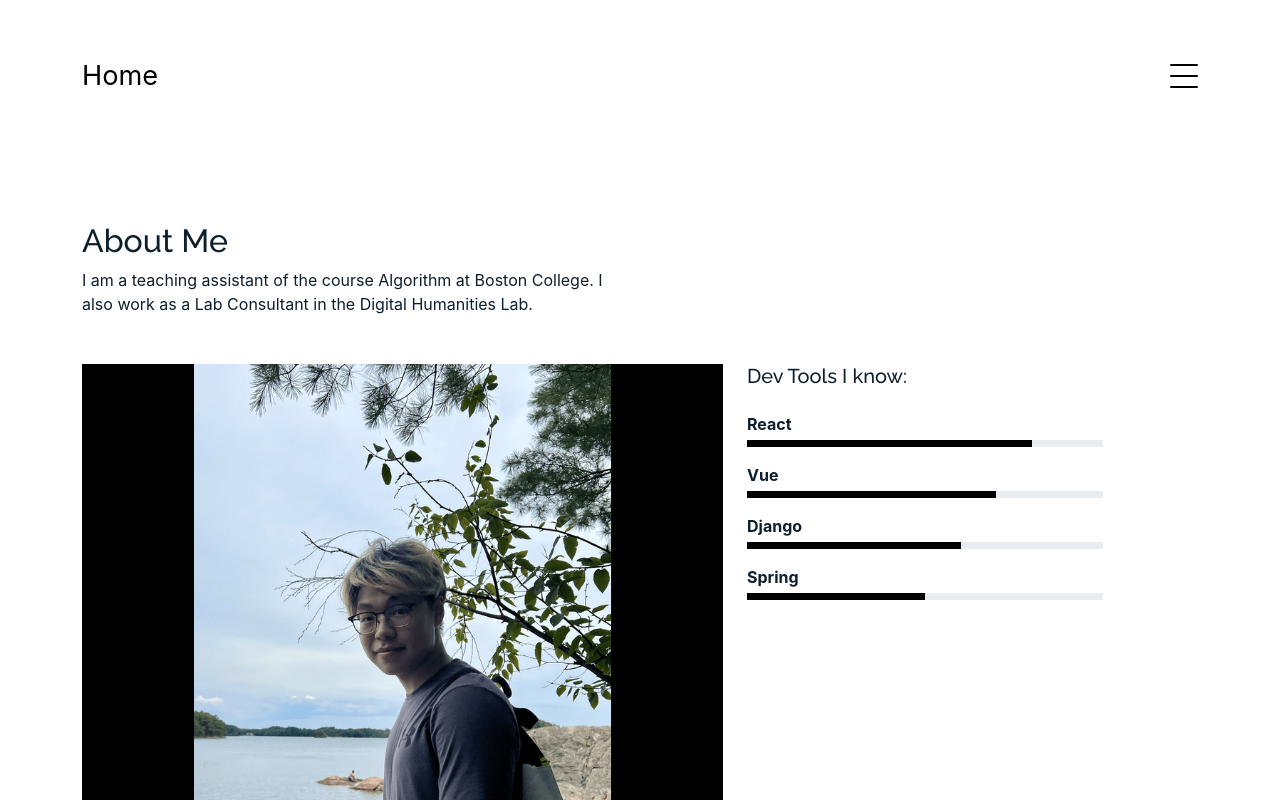
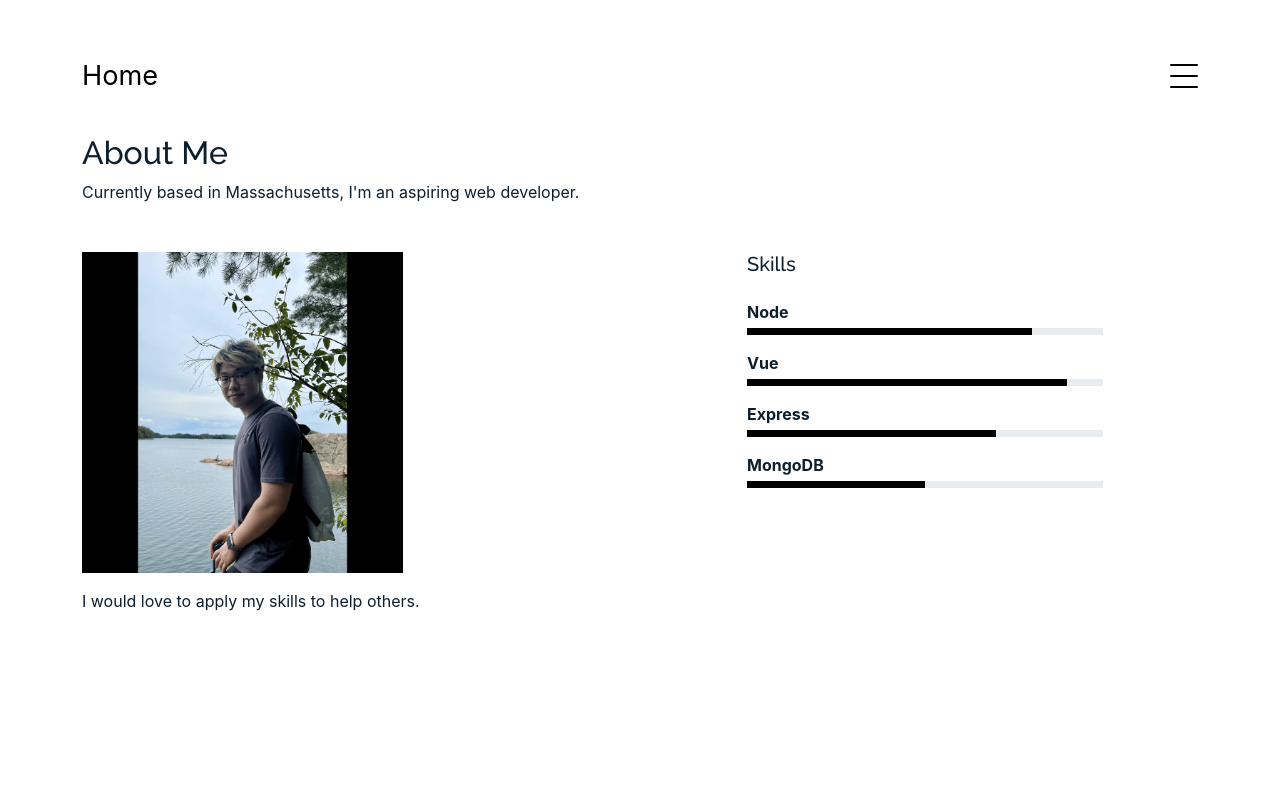
Before and after one commit to lelyu/About-Me, a React (Create React App) app in the folder about_me_react/: page /about in a window 1280 px wide. Shown: the top 800 px of the page. Built offline with nearby package versions, Linux system fonts and the light colour scheme.

Commit message:
fix bugs && updates

```diff
--- a/about_me_react/public/css/style.css
+++ b/about_me_react/public/css/style.css
@@ -34,7 +34,7 @@ h6,
 }
 
 .section {
-  padding: 7rem 0;
+  padding: 1.5rem 0;
 }
 
 .filters a, .filters button {
--- a/about_me_react/src/App.css
+++ b/about_me_react/src/App.css
@@ -36,3 +36,9 @@
     transform: rotate(360deg);
   }
 }
+
+
+#my-photo {
+  width: 50%;
+  height: 50%;
+}
--- a/about_me_react/src/components/AboutMePage.js
+++ b/about_me_react/src/components/AboutMePage.js
@@ -13,10 +13,8 @@ const AboutMePage = () => {
 							<div className='col-md-6' data-aos='fade-up'>
 								<h2>About Me</h2>
 								<p className='mb-0'>
-									I am a teaching assistant of the course
-									Algorithm at Boston College. I also work as
-									a Lab Consultant in the Digital Humanities
-									Lab.
+									Currently based in Massachusetts, I'm an
+									aspiring web developer.
 								</p>
 							</div>
 						</div>
@@ -25,11 +23,11 @@ const AboutMePage = () => {
 							<div
 								className='col-md-4 ml-auto order-2'
 								data-aos='fade-up'>
-								<h3 className='h3 mb-4'>Dev Tools I know:</h3>
+								<h3 className='h3 mb-4'>Skills</h3>
 								<ul className='list-unstyled'>
 									<li className='mb-3'>
 										<div className='d-flex mb-1'>
-											<strong>React</strong>
+											<strong>Node</strong>
 										</div>
 										<div className='progress custom-progress'>
 											<div
@@ -49,7 +47,7 @@ const AboutMePage = () => {
 											<div
 												className='progress-bar'
 												role='progressbar'
-												style={{ width: '70%' }}
+												style={{ width: '90%' }}
 												aria-valuenow='96'
 												aria-valuemin='0'
 												aria-valuemax='100'></div>
@@ -57,13 +55,13 @@ const AboutMePage = () => {
 									</li>
 									<li className='mb-3'>
 										<div className='d-flex mb-1'>
-											<strong>Django</strong>
+											<strong>Express</strong>
 										</div>
 										<div className='progress custom-progress'>
 											<div
 												className='progress-bar'
 												role='progressbar'
-												style={{ width: '60%' }}
+												style={{ width: '70%' }}
 												aria-valuenow='99'
 												aria-valuemin='0'
 												aria-valuemax='100'></div>
@@ -71,7 +69,7 @@ const AboutMePage = () => {
 									</li>
 									<li className='mb-3'>
 										<div className='d-flex mb-1'>
-											<strong>Spring</strong>
+											<strong>MongoDB</strong>
 										</div>
 										<div className='progress custom-progress'>
 											<div
@@ -97,13 +95,13 @@ const AboutMePage = () => {
 										}
 										alt='img'
 										className='img-fluid'
+										id='my-photo'
 									/>
 								</p>
 								<p>
-									I like to apply technology in the business
-									world and help others.
+									I would love to apply my skills to help
+									others.
 								</p>
-								<p>In work, I value respect the most.</p>
 							</div>
 						</div>
 					</div>
--- a/about_me_react/src/components/Experience.js
+++ b/about_me_react/src/components/Experience.js
@@ -1,24 +1,24 @@
-import React from "react";
+import React from 'react'
 
 const Experience = () => {
 	return (
-		<div className="section">
-			<div className="container">
-				<div className="row justify-content-center text-center mb-4">
-					<div className="col-5">
-						<h3 className="h3 heading">My Experience</h3>
+		<div className='section'>
+			<div className='container'>
+				<div className='row justify-content-center text-center mb-4'>
+					<div className='col-5'>
+						<h3 className='h3 heading'>My Experience</h3>
 						<p>
 							I love to learn new things and apply them to my work
 							and life
 						</p>
 					</div>
 				</div>
-				<div className="row">
-					<div className="col-12 col-sm-6 col-md-6 col-lg-3">
-						<i className="bi bi-card-checklist"></i>
-						<h4 className="h4 mb-2">Education</h4>
+				<div className='row'>
+					<div className='col-12 col-sm-6 col-md-6 col-lg-3'>
+						<i className='bi bi-card-checklist'></i>
+						<h4 className='h4 mb-2'>Education</h4>
 						<p>Boston College</p>
-						<ul className="list-unstyled list-line">
+						<ul className='list-unstyled list-line'>
 							<li>Class of 2024</li>
 							<li>GPA: 3.7</li>
 							<li>Dean's List</li>
@@ -26,11 +26,11 @@ const Experience = () => {
 							<li>Major: Economics (BA)</li>
 						</ul>
 					</div>
-					<div className="col-12 col-sm-6 col-md-6 col-lg-3">
-						<i className="bi bi-binoculars"></i>
-						<h4 className="h4 mb-2">Work Experience</h4>
+					<div className='col-12 col-sm-6 col-md-6 col-lg-3'>
+						<i className='bi bi-binoculars'></i>
+						<h4 className='h4 mb-2'>Work Experience</h4>
 						<p>Boston College and Bingo Software Co. Ltd.</p>
-						<ul className="list-unstyled list-line">
+						<ul className='list-unstyled list-line'>
 							<li>
 								Lab Consultant at Digital Humanities Lab, Boston
 								College (Jan 2023 - May 2024)
@@ -48,42 +48,35 @@ const Experience = () => {
 							</li>
 						</ul>
 					</div>
-					<div className="col-12 col-sm-6 col-md-6 col-lg-3">
-						<i className="bi bi-brightness-high"></i>
-						<h4 className="h4 mb-2">Skills</h4>
+					<div className='col-12 col-sm-6 col-md-6 col-lg-3'>
+						<i className='bi bi-brightness-high'></i>
+						<h4 className='h4 mb-2'>Skills</h4>
 						<p>Coding and Business</p>
-						<ul className="list-unstyled list-line">
+						<ul className='list-unstyled list-line'>
 							<li>Coding Languages: Python, Java, JavaScript</li>
 							<li>Coding Frameworks: Django, React, Vue</li>
 							<li>Data Analysis: SPSS, Stata, R</li>
 							<li>Data Visualization: Tableau, D3.js</li>
-							<li>Others: MySQL, HTML, CSS, CI/CD</li>
+							<li>Others: MySQL, HTML, CSS</li>
 						</ul>
 					</div>
-					<div className="col-12 col-sm-6 col-md-6 col-lg-3">
-						<i className="bi bi-calendar4-week"></i>
-						<h4 className="h4 mb-2">Interests</h4>
-						<p>A lot</p>
-						<ul className="list-unstyled list-line">
+					<div className='col-12 col-sm-6 col-md-6 col-lg-3'>
+						<i className='bi bi-calendar4-week'></i>
+						<h4 className='h4 mb-2'>Interests</h4>
+						<p>History, Language, and Culture</p>
+						<ul className='list-unstyled list-line'>
 							<li>
 								Learning a new language: currently I speak
 								English, Mandarin, and Cantonese.
 							</li>
-							<li>
-								League of Legends (ID: Lok852): I led the BC
-								team against NEU and BU in my freshmen year.
-							</li>
-							<li>
-								Cats: we own a 5-month old Golden British Long
-								Hair
-							</li>
+
 							<li>Chess: Recreational but competitive player</li>
 						</ul>
 					</div>
 				</div>
 			</div>
 		</div>
-	);
-};
+	)
+}
 
-export default Experience;
+export default Experience
--- a/about_me_react/src/components/NavBar.js
+++ b/about_me_react/src/components/NavBar.js
@@ -1,41 +1,41 @@
-import React from "react";
-import { Link } from "react-router-dom";
+import React from 'react'
+import { Link } from 'react-router-dom'
 
 const NavBar = () => {
 	return (
 		<div
-			className="collapse navbar-collapse custom-navmenu"
-			id="main-navbar">
-			<div className="container py-2 py-md-5">
-				<div className="row align-items-start">
-					<div className="col-md-2">
-						<ul className="custom-menu">
-							<li className="active">
-								<Link to="/">Home</Link>
+			className='collapse navbar-collapse custom-navmenu'
+			id='main-navbar'>
+			<div className='container py-2 py-md-5'>
+				<div className='row align-items-start'>
+					<div className='col-md-2'>
+						<ul className='custom-menu'>
+							<li className='active'>
+								<Link to='/'>Home</Link>
 							</li>
 							<li>
-								<Link to="/about">About Me</Link>
+								<Link to='/about'>About Me</Link>
 							</li>
 							<li>
-								<Link to="/projects">Projects</Link>
+								<Link to='/projects'>Projects</Link>
 							</li>
 							<li>
-								<Link to="/experience">Experience</Link>
+								<Link to='/experience'>Experience</Link>
 							</li>
 							<li>
-								<Link to="/news">News</Link>
+								<Link to='/news'>News</Link>
 							</li>
 						</ul>
 					</div>
-					<div className="col-md-6 d-none d-md-block mr-auto">
-						<div className="tweet d-flex">
+					<div className='col-md-6 d-none d-md-block mr-auto'>
+						<div className='tweet d-flex'>
 							<div>
 								<p>
 									<em>
 										Connect with me on LinkedIn
 										<br />
-										<a href="https://www.linkedin.com/in/lelyu/">
-											<span className="bi bi-linkedin text-white mt-2 mr-3"></span>
+										<a href='https://www.linkedin.com/in/lelyu/'>
+											<span className='bi bi-linkedin text-white mt-2 mr-3'></span>
 											https://www.linkedin.com/in/lelyu/
 										</a>
 									</em>
@@ -45,8 +45,8 @@ const NavBar = () => {
 									<em>
 										Check out my GitHub
 										<br />
-										<a href="https://github.com/lelyu">
-											<span className="bi bi-github text-white mt-2 mr-3"></span>
+										<a href='https://github.com/lelyu'>
+											<span className='bi bi-github text-white mt-2 mr-3'></span>
 											https://github.com/lelyu
 										</a>
 									</em>
@@ -54,18 +54,16 @@ const NavBar = () => {
 							</div>
 						</div>
 					</div>
-					<div className="col-md-4 d-none d-md-block">
+					<div className='col-md-4 d-none d-md-block'>
 						<h3>Contact</h3>
 						<p>
-							<Link to="#">lyulelok@gmail.com</Link> <br />
-							<Link to="#">lyule@bc.edu</Link> <br />
-							<Link to="#">617-834-4377</Link>
+							<Link to='#'>lyulelok@gmail.com</Link> <br />
 						</p>
 					</div>
 				</div>
 			</div>
 		</div>
-	);
-};
+	)
+}
 
-export default NavBar;
+export default NavBar
--- a/about_me_react/src/components/News.js
+++ b/about_me_react/src/components/News.js
@@ -4,14 +4,24 @@ import SearchBar from './SearchBar'
 const News = () => {
 	const [news, setNews] = useState(null)
 	useEffect(() => {
-		// Fetch the data.json file from the public folder
-		fetch(process.env.PUBLIC_URL + '/data.json')
-			.then((response) => {
-				return response.json()
-			})
-			.then((data) => {
+		const fetchNews = async () => {
+			try {
+				const response = await fetch(
+					`${process.env.PUBLIC_URL}/data.json`
+				)
+				if (!response.ok) {
+					throw new Error('Network response was not ok')
+				}
+				const data = await response.json()
 				setNews(data.news)
-			})
+			} catch (error) {
+				console.error(
+					'There has been a problem with your fetch operation:',
+					error
+				)
+			}
+		}
+		fetchNews()
 	}, [])
 
 	if (!news) {
--- a/about_me_react/src/components/Projects.js
+++ b/about_me_react/src/components/Projects.js
@@ -7,17 +7,29 @@ const Projects = () => {
 	const [projects, setProjects] = useState([])
 	const [searchText, setSearchText] = useState('')
 	const [filterKey, setFilterKey] = useState('*')
+	const [isDataLoaded, setIsDataLoaded] = useState(false)
 
 	useEffect(() => {
-		// Fetch the data.json file from the public folder
-		fetch(`${process.env.PUBLIC_URL}/data.json`)
-			.then((response) => {
-				console.log('---->', response)
-				return response.json()
-			})
-			.then((data) => {
+		const fetchData = async () => {
+			try {
+				const response = await fetch(
+					`${process.env.PUBLIC_URL}/data.json`
+				)
+				if (!response.ok) {
+					throw new Error('Network response was not ok')
+				}
+				const data = await response.json()
 				setProjects(data.initialProjects)
-			})
+				setIsDataLoaded(true)
+			} catch (error) {
+				console.error(
+					'There has been a problem with your fetch operation:',
+					error
+				)
+			}
+		}
+
+		fetchData()
 	}, [])
 
 	const filteredProjects = projects.filter((project) => {
@@ -34,8 +46,10 @@ const Projects = () => {
 	})
 
 	useEffect(() => {
-		AOS.refresh()
-	}, [filteredProjects])
+		if (isDataLoaded) {
+			AOS.refresh()
+		}
+	}, [isDataLoaded, filteredProjects])
 
 	const handleSearchChange = (e) => {
 		setSearchText(e.target.value)
@@ -43,6 +57,10 @@ const Projects = () => {
 
 	const handleFilterClick = (filter) => {
 		setFilterKey(filter)
+	}
+
+	if (!isDataLoaded) {
+		return <div>Loading...</div>
 	}
 
 	return (
--- a/about_me_react/src/components/SingleProjectPage.js
+++ b/about_me_react/src/components/SingleProjectPage.js
@@ -21,7 +21,6 @@ const SingleProjectPage = () => {
 	if (!projectData) {
 		return <div>Loading...</div>
 	}
-	console.log('.....', projectData)
 	return (
 		<div>
 			<NavBar />
```
